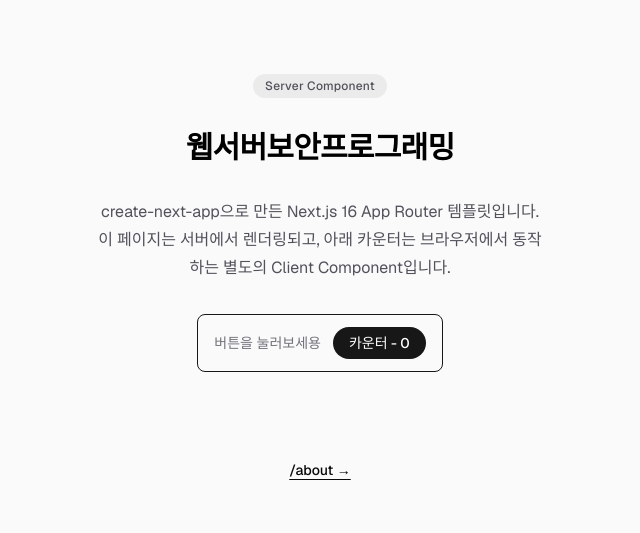
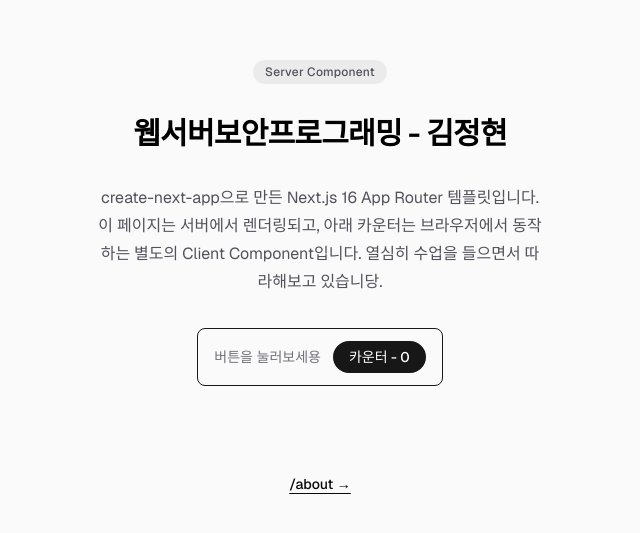
Before and after one commit to junghyunkim329/2026-2-web-demo, a Next.js app: page / in a window 1280 px wide. Shown: the part 123-656 px from the top of the page, without its empty margins (320-960 px from the left). Built offline with nearby package versions, Linux system fonts and the light colour scheme.

Commit message:
이름 추가

```diff
--- a/app/page.tsx
+++ b/app/page.tsx
@@ -9,12 +9,13 @@ export default function Home() {
           Server Component
         </span>
         <h1 className="text-3xl font-semibold tracking-tight text-black dark:text-zinc-50">
-          웹서버보안프로그래밍
+          웹서버보안프로그래밍 - 김정현
         </h1>
         <p className="max-w-md text-base leading-7 text-zinc-600 dark:text-zinc-400">
           create-next-app으로 만든 Next.js 16 App Router 템플릿입니다. 이
           페이지는 서버에서 렌더링되고, 아래 카운터는 브라우저에서 동작하는
-          별도의 Client Component입니다.
+          별도의 Client Component입니다. 열심히 수업을 들으면서 따라해보고
+          있습니당.
         </p>
         <Counter />
 
```
